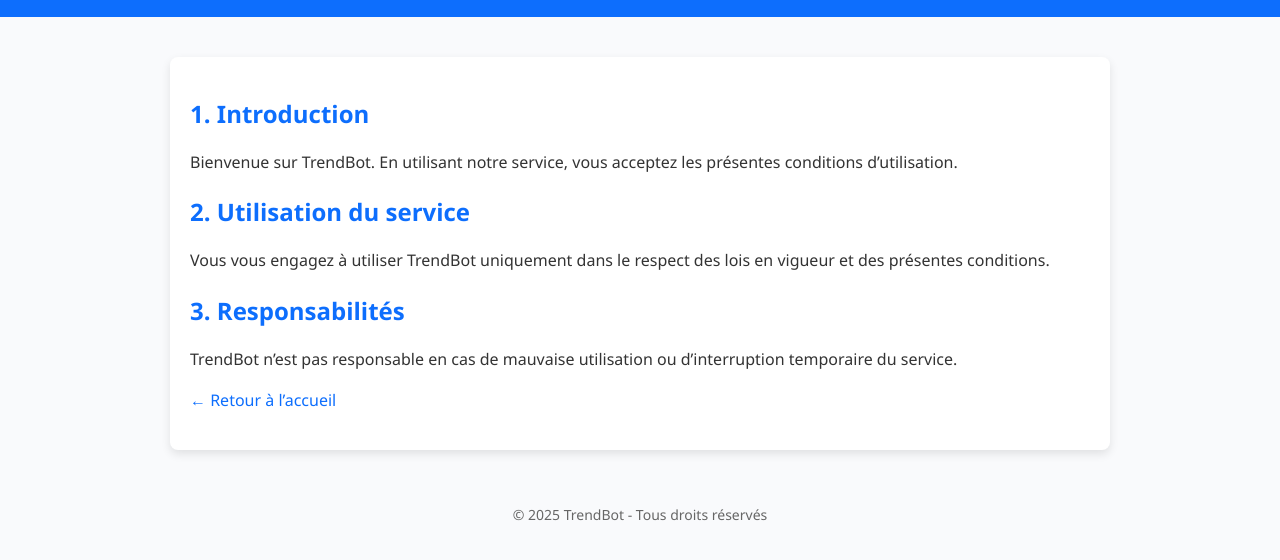
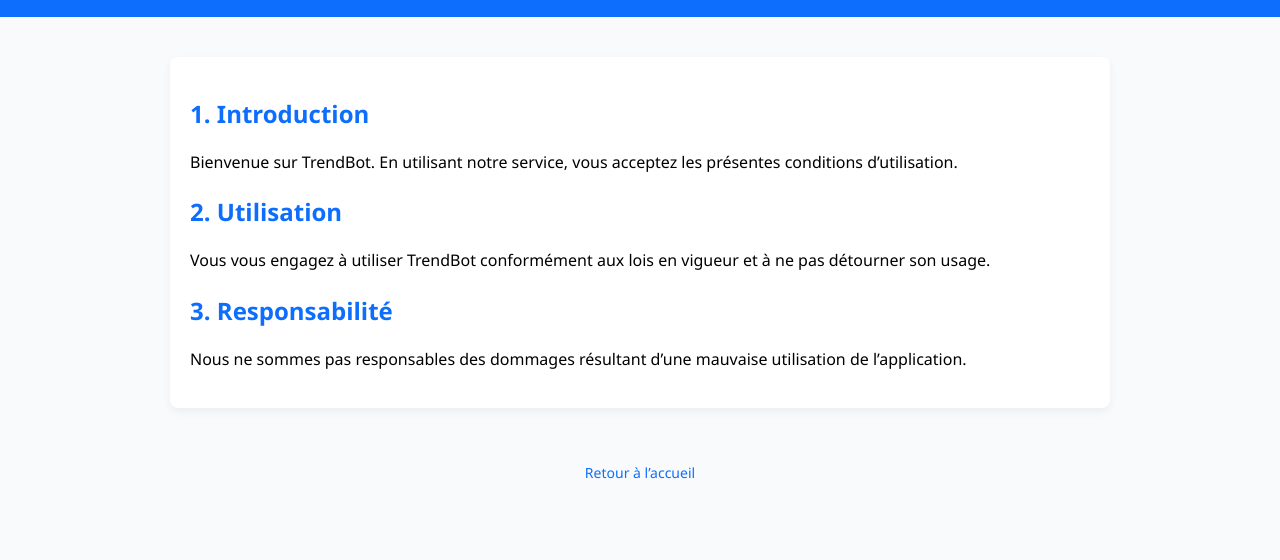
Before and after one commit to fartekdz/trendbot-legal, a plain HTML site: page terms/index.html in a window 1280 px wide. Shown: the part 56-616 px from the top of the page. Drawn offline with Linux system fonts and the light colour scheme.

Commit message:
Update index.html

```diff
--- a/terms/index.html
+++ b/terms/index.html
@@ -4,10 +4,10 @@
   <meta charset="UTF-8">
   <title>Conditions d’utilisation - TrendBot</title>
   <style>
-    body {font-family: "Segoe UI", Roboto, Arial, sans-serif; background: #f9fafc; color: #333; margin: 0; padding: 0;}
+    body {font-family: "Segoe UI", Roboto, Arial, sans-serif; background: #f9fafc; margin: 0; padding: 0;}
     header {background: #0d6efd; color: white; padding: 20px; text-align: center;}
     header h1 {margin: 0; font-size: 24px;}
-    main {max-width: 900px; margin: 40px auto; padding: 20px; background: white; border-radius: 8px; box-shadow: 0 4px 10px rgba(0,0,0,0.1);}
+    main {max-width: 900px; margin: 40px auto; padding: 20px; background: white; border-radius: 8px; box-shadow: 0 4px 10px rgba(0,0,0,0.05);}
     h2 {color: #0d6efd;}
     p {line-height: 1.6;}
     footer {text-align: center; padding: 15px; font-size: 14px; color: #666; margin-top: 40px;}
@@ -23,16 +23,14 @@
     <h2>1. Introduction</h2>
     <p>Bienvenue sur TrendBot. En utilisant notre service, vous acceptez les présentes conditions d’utilisation.</p>
 
-    <h2>2. Utilisation du service</h2>
-    <p>Vous vous engagez à utiliser TrendBot uniquement dans le respect des lois en vigueur et des présentes conditions.</p>
+    <h2>2. Utilisation</h2>
+    <p>Vous vous engagez à utiliser TrendBot conformément aux lois en vigueur et à ne pas détourner son usage.</p>
 
-    <h2>3. Responsabilités</h2>
-    <p>TrendBot n’est pas responsable en cas de mauvaise utilisation ou d’interruption temporaire du service.</p>
-
-    <p><a href="index.html">← Retour à l’accueil</a></p>
+    <h2>3. Responsabilité</h2>
+    <p>Nous ne sommes pas responsables des dommages résultant d’une mauvaise utilisation de l’application.</p>
   </main>
   <footer>
-    © 2025 TrendBot - Tous droits réservés
+    <a href="../">Retour à l’accueil</a>
   </footer>
 </body>
 </html>
```
